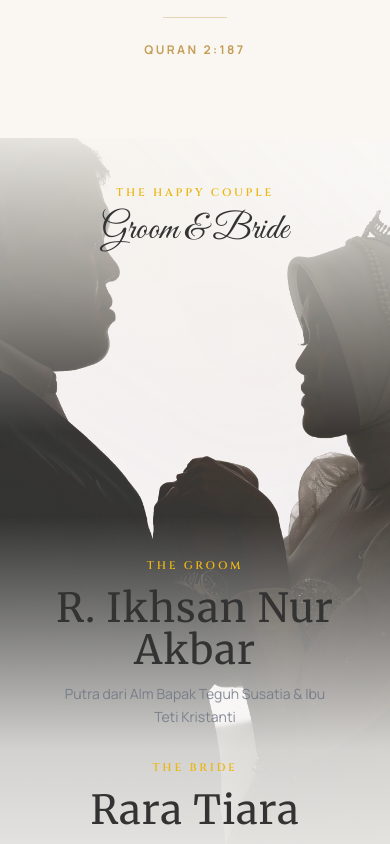
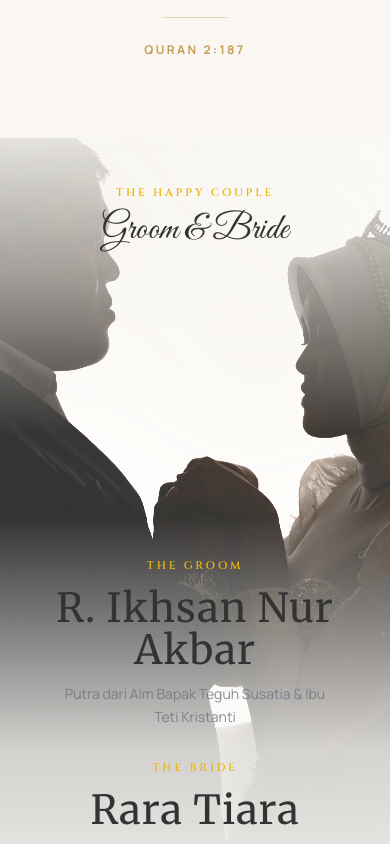
Before and after one commit to tasyahan/WeddingInvitations-Ikhsan-Rara, a React (Vite) app: page / in a window 390 px wide. Shown: the part 1140-1984 px from the top of the page. Built offline with nearby package versions, Linux system fonts and the light colour scheme; a web font is replaced by a local one.

Commit message:
feat: brightness for couple asset

```diff
--- a/components/WeddingSections.tsx
+++ b/components/WeddingSections.tsx
@@ -93,7 +93,7 @@ export const CoupleSection = () => {
         <img
           src={ASSETS.couple.main}
           alt="The Happy Couple"
-          className="absolute inset-0 w-full h-full object-cover object-top scale-x-[-1]"
+          className="absolute inset-0 w-full h-full object-cover object-top scale-x-[-1] brightness-150 sm:brightness-100"
         />
 
         {/* Overlays for readability - adjusted opacity */}
```
